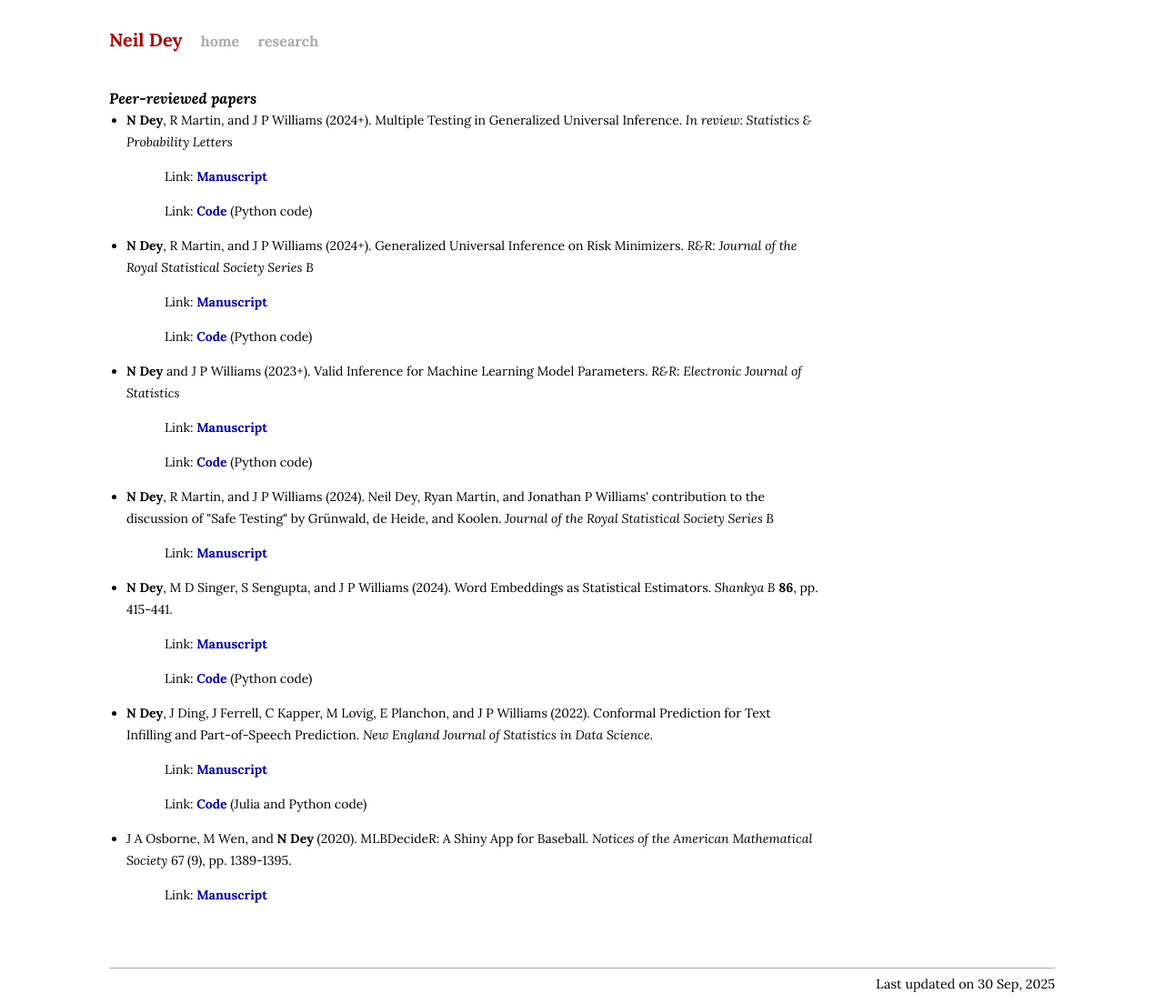
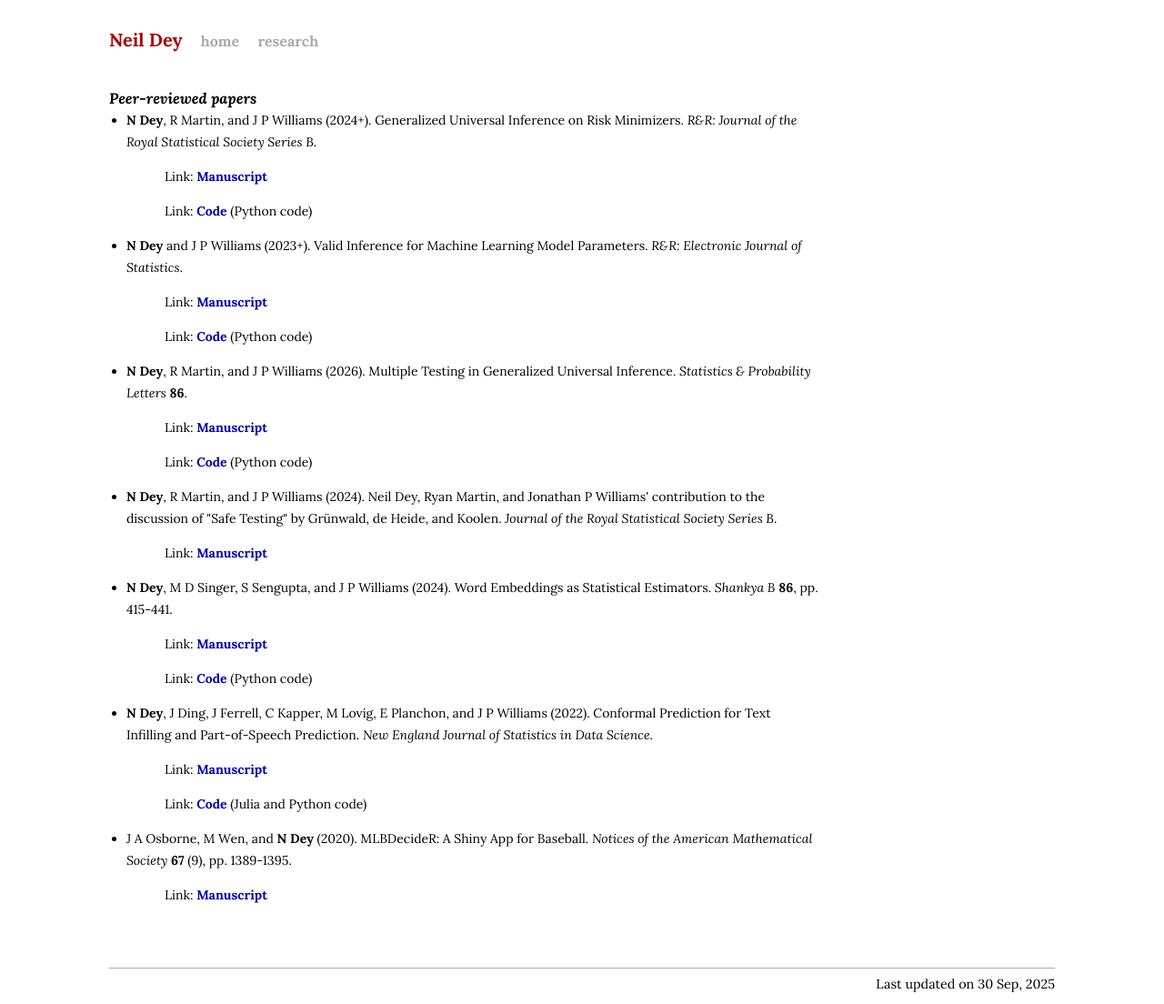
Before and after one commit to neil-dey/neil-dey.github.io, a Jekyll site: the page built from research.html, in a window 1280 px wide. Shown: the whole page at 91% size. Built offline with Jekyll 4.4.1, drawn with Linux system fonts in a browser that asks for light colours.

Commit message:
Update research.html with Multiple Testing publication

```diff
--- a/research.html
+++ b/research.html
@@ -5,25 +5,25 @@ title: Neil Dey | Research
 <h3><i>Peer-reviewed papers</i></h3>
 
 <ul>
-<li> <b>N Dey</b>, R Martin, and J P Williams (2024+). Multiple Testing in Generalized Universal Inference. <i>In review: Statistics & Probability Letters</i>
-<br/>
-<p class="indented">Link: <a href="https://arxiv.org/abs/2412.01008"><b>Manuscript</b></a></p>
-<p class="indented">Link: <a href="https://github.com/neil-dey/gue-multiple-testing"><b>Code</b></a> (Python code)</p>
-</li>
-
-<li> <b>N Dey</b>, R Martin, and J P Williams (2024+). Generalized Universal Inference on Risk Minimizers. <i>R&R: Journal of the Royal Statistical Society Series B</i>
+<li> <b>N Dey</b>, R Martin, and J P Williams (2024+). Generalized Universal Inference on Risk Minimizers. <i>R&R: Journal of the Royal Statistical Society Series B</i>.
 <br/>
 <p class="indented">Link: <a href="https://arxiv.org/abs/2402.00202"><b>Manuscript</b></a></p>
 <p class="indented">Link: <a href="https://github.com/neil-dey/universal-inference"><b>Code</b></a> (Python code)</p>
 </li>
 
-<li> <b>N Dey</b> and J P Williams (2023+). Valid Inference for Machine Learning Model Parameters. <i>R&R: Electronic Journal of Statistics</i>
+<li> <b>N Dey</b> and J P Williams (2023+). Valid Inference for Machine Learning Model Parameters. <i>R&R: Electronic Journal of Statistics</i>.
 <br/>
 <p class="indented">Link: <a href="https://arxiv.org/abs/2302.10840"><b>Manuscript</b></a></p>
 <p class="indented">Link: <a href="https://github.com/neil-dey/valid-inference-ml-estimators"><b>Code</b></a> (Python code)</p>
 </li>
 
-<li> <b>N Dey</b>, R Martin, and J P Williams (2024). Neil Dey, Ryan Martin, and Jonathan P Williams' contribution to the discussion of "Safe Testing" by Grünwald, de Heide, and Koolen. <i>Journal of the Royal Statistical Society Series B</i>
+<li> <b>N Dey</b>, R Martin, and J P Williams (2026). Multiple Testing in Generalized Universal Inference. <i>Statistics & Probability Letters</i> <b>86</b>.
+<br/>
+<p class="indented">Link: <a href="https://doi.org/10.1016/j.spl.2025.110559"><b>Manuscript</b></a></p>
+<p class="indented">Link: <a href="https://github.com/neil-dey/gue-multiple-testing"><b>Code</b></a> (Python code)</p>
+</li>
+
+<li> <b>N Dey</b>, R Martin, and J P Williams (2024). Neil Dey, Ryan Martin, and Jonathan P Williams' contribution to the discussion of "Safe Testing" by Grünwald, de Heide, and Koolen. <i>Journal of the Royal Statistical Society Series B</i>.
 <br/>
 <p class="indented">Link: <a href="https://doi.org/10.1093/jrsssb/qkae063"><b>Manuscript</b></a></p>
 </li>
@@ -40,7 +40,7 @@ title: Neil Dey | Research
 <p class="indented">Link: <a href="https://github.com/jackferrellncsu/drums-nlp-codesnapshot"><b>Code</b></a> (Julia and Python code)</p>
 </li>
 
-<li> J A Osborne, M Wen, and <b>N Dey</b> (2020). MLBDecideR: A Shiny App for Baseball. <i>Notices of the American Mathematical Society</i> 67 (9), pp. 1389-1395.
+<li> J A Osborne, M Wen, and <b>N Dey</b> (2020). MLBDecideR: A Shiny App for Baseball. <i>Notices of the American Mathematical Society</i> <b>67</b> (9), pp. 1389-1395.
 <br/>
 <p class="indented">Link: <a href="https://doi.org/10.1090/noti2153"><b>Manuscript</b></a></p>
 </li>
```
